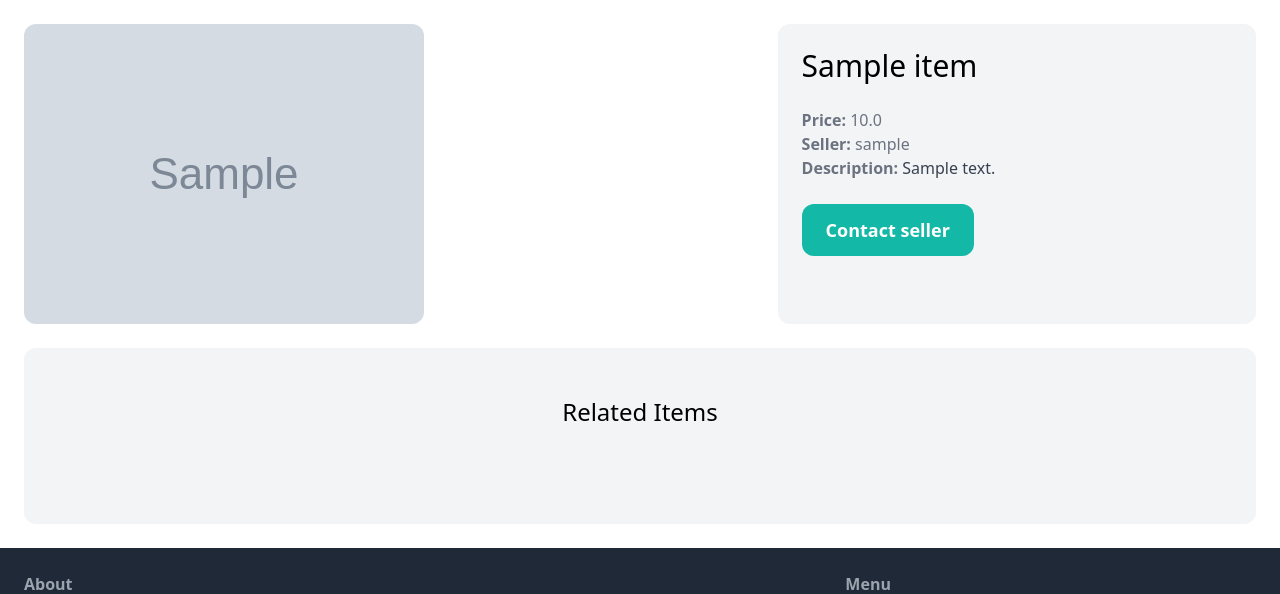
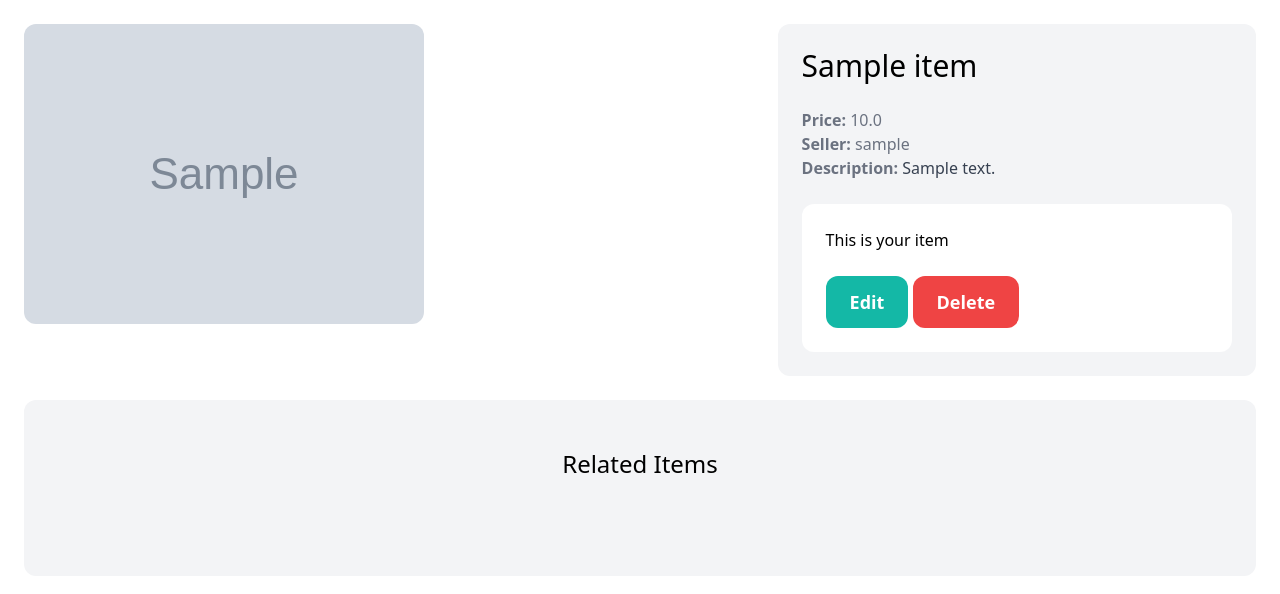
Before and after one commit to Frank-1998/learn_django, a Django app: page /items/1/ in a window 1280 px wide. Shown: the part 77-671 px from the top of the page. Run offline with Django 4.2, Linux system fonts and the light colour scheme; a user stored in the database is signed in; tables that the repository leaves empty hold one stand-in row (values such as "Sample post"); grey boxes marked "Sample" are stand-in pictures; some libraries are stand-ins or nearby versions.

Commit message:
add delete function in dashboard

```diff
--- a/puddle/dashboard/views.py
+++ b/puddle/dashboard/views.py
@@ -1,4 +1,4 @@
-from django.shortcuts import render
+from django.shortcuts import render, get_object_or_404
 
 from django.contrib.auth.decorators import login_required
 
--- a/puddle/item/templates/item/detail.html
+++ b/puddle/item/templates/item/detail.html
@@ -21,7 +21,17 @@
             </p>
         {% endif %}
 
+        {% if request.user == item.created_by %}
+            <div class="mt-6 p-6 bg-white rounded-xl">
+                <p>This is your item</p>
+
+                <a href="#" class="inline-block mt-6 px-6 py-3 text-lg font-semibold bg-teal-500 text-white rounded-xl">Edit</a>
+                <a href="{% url 'item:delete' item.id %}" class="inline-block mt-6 px-6 py-3 text-lg font-semibold bg-red-500 text-white rounded-xl">Delete</a>
+            </div>
+        {% else %}
             <a href="#" class="inline-block mt-6 px-6 py-3 text-lg font-semibold bg-teal-500 text-white hover:bg-teal-700 rounded-xl">Contact seller</a>
+        {% endif %}
+
     </div>
 </div>
 <div class="mt-6 px-6 py-12 bg-gray-100 rounded-xl">
--- a/puddle/item/urls.py
+++ b/puddle/item/urls.py
@@ -7,4 +7,5 @@ app_name = 'item'
 urlpatterns = [
     path('new/', views.new, name='new'),
     path('<int:pk>/', views.detail, name='detail'),
+    path('<int:pk>/delete/', views.delete, name='delete'),
 ]
--- a/puddle/item/views.py
+++ b/puddle/item/views.py
@@ -29,3 +29,11 @@ def new(request):
         'form': form,
         'title': 'New item',
     })
+
+
+@login_required
+def delete(request, pk):
+    item = get_object_or_404(Item, pk=pk, created_by=request.user)
+    item.delete()
+
+    return redirect('dashboard:index')
```
Lines whose indentation alone changed are shown as unchanged.
